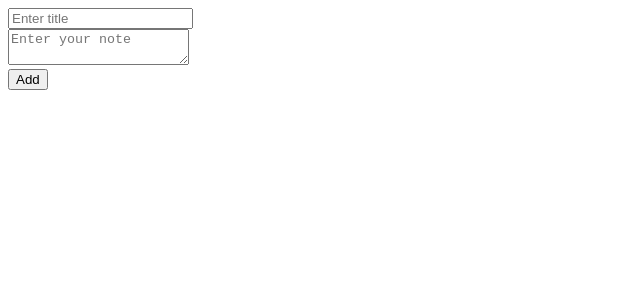
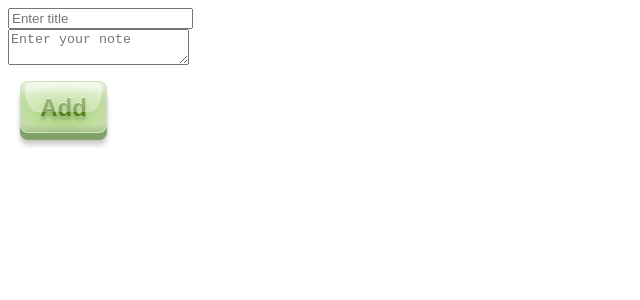
Before and after one commit to Feralwater/notebook, a React (Create React App) app: page / in a window 1280 px wide. Shown: the top 300 px of the page, without its empty margins (0-640 px from the left). Built offline with nearby package versions, Linux system fonts and the light colour scheme.

Commit message:
Add: styles to button

```diff
--- /dev/null
+++ b/src/components/button/Button.module.scss
@@ -0,0 +1,47 @@
+.btn {
+  cursor: pointer;
+  position: relative;
+  display: inline-block;
+  font-size: 24px;
+  font-weight: bold;
+  color: hsl(88, 70%, 30%);
+  text-shadow: rgba(255, 255, 255, .5) 0 -1px 0, rgba(0, 0, 0, .2) 0 .18em .15em;
+  text-decoration: none;
+  user-select: none;
+  margin: .5em;
+  padding: .5em .8em .4em .8em;
+  border-radius: 8px;
+  border: 1px solid rgba(255, 255, 255, .1);
+  outline: none;
+  background: #a2cf70 radial-gradient(rgba(255, 255, 255, 0), rgba(255, 255, 255, .5));
+  box-shadow: inset rgba(255, 255, 255, .6) 0 .3em .3em,
+  inset rgba(0, 0, 0, .2) 0 -.1em .3em,
+  rgb(128, 161, 103) 0 7px 1px,
+  rgba(0, 0, 0, .2) 0 .5em 5px;
+  transition: background .2s ease-in-out;
+
+  &:hover {
+    background-color: hsl(88, 70%, 75%);
+  }
+
+  &:active {
+    top: .2em;
+    color: rgba(254, 255, 255, .9);
+    text-shadow: rgba(0, 0, 0, .2) 0 1px 2px;
+    box-shadow: inset rgba(255, 255, 255, .6) 0 .3em .3em,
+    inset rgba(0, 0, 0, .2) 0 -.1em .3em,
+    rgba(0, 0, 0, .4) 0 .1em 1px,
+    rgba(0, 0, 0, .3) 0 .2em 6px;
+  }
+
+  &:after {
+    content: "";
+    position: absolute;
+    width: 90%;
+    height: 60%;
+    top: 0;
+    left: 5%;
+    border-radius: .5em .5em 1em 1em / .5em .5em 2em 2em;
+    background-image: linear-gradient(rgba(255, 255, 255, .55), rgba(255, 255, 255, .3));
+  }
+}
--- a/src/components/button/Button.tsx
+++ b/src/components/button/Button.tsx
@@ -1,4 +1,5 @@
 import React from 'react';
+import style from "./Button.module.scss"
 
 type PropsButtonType = {
     onClick: () => void
@@ -9,6 +10,7 @@ const Button: React.FC<PropsButtonType> = (
 ) => {
     return (
         <button onClick={onClick}
+                className={style.btn}
         >
             {children}
         </button>
```
Also changed, not shown: src/App.tsx (+7 -0 lines), 1 other file (tests, documents, lock files or other folders).
